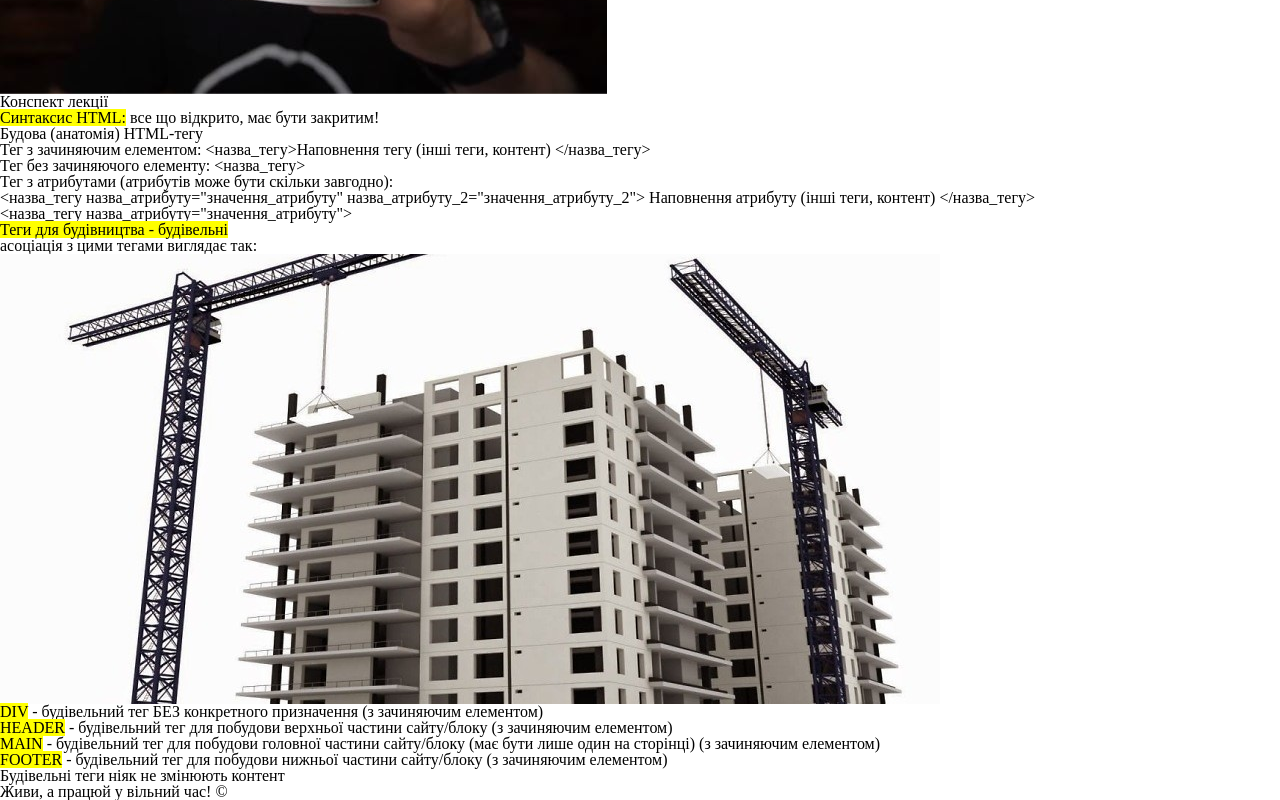
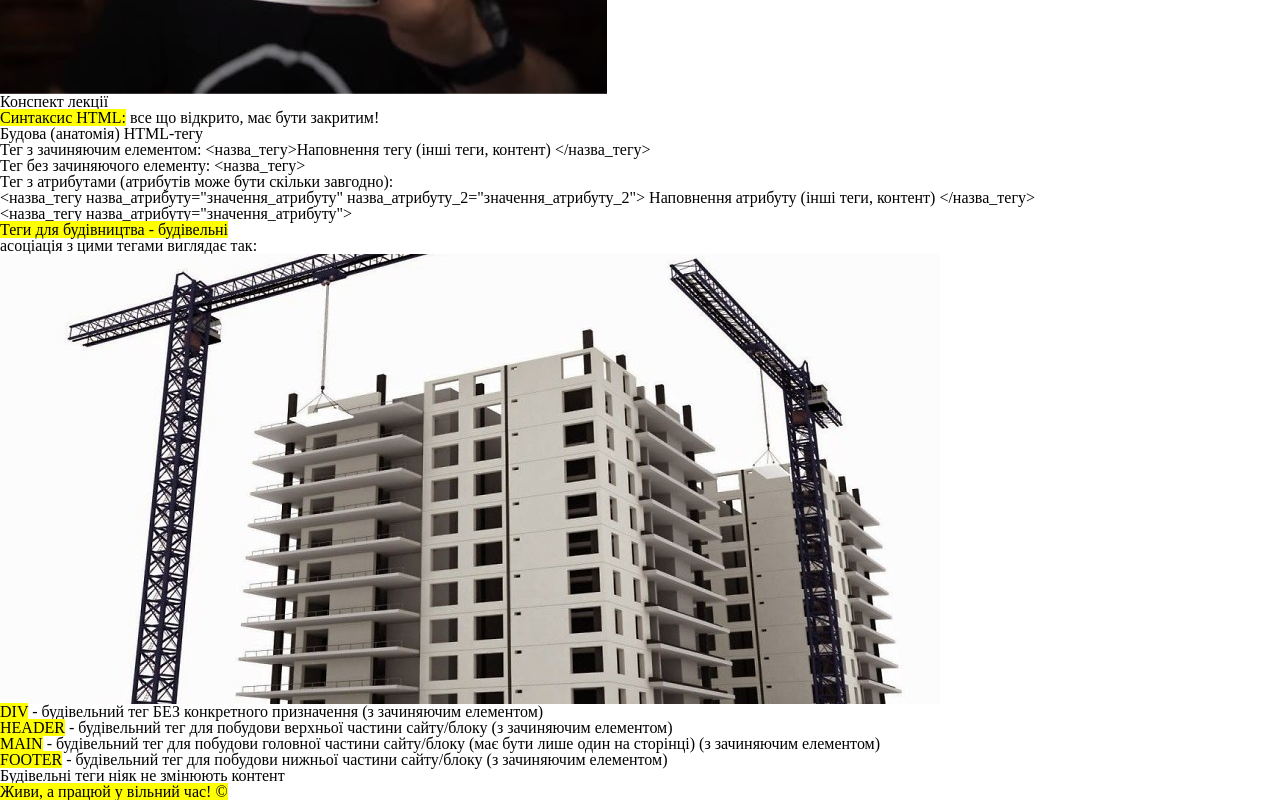
Before and after one commit to Yurashka-2023/lessons, a plain HTML site: page lesson_3/index.html in a window 1280 px wide. Shown: the part 495-1295 px from the top of the page. Drawn offline with Linux system fonts and the light colour scheme.

Commit message:
Add files via upload

```diff
--- a/lesson_3/index.html
+++ b/lesson_3/index.html
@@ -99,7 +99,7 @@
 	</main>
 	<footer class="footer">
 		<div class="footer-title">
-			<p class="footer-title-name">Живи, а працюй у вільний час! ©</p>
+			<p class="footer-title-name"><mark>Живи, а працюй у вільний час! ©</mark></p>
 		</div>
 	</footer>
 </body>
```
